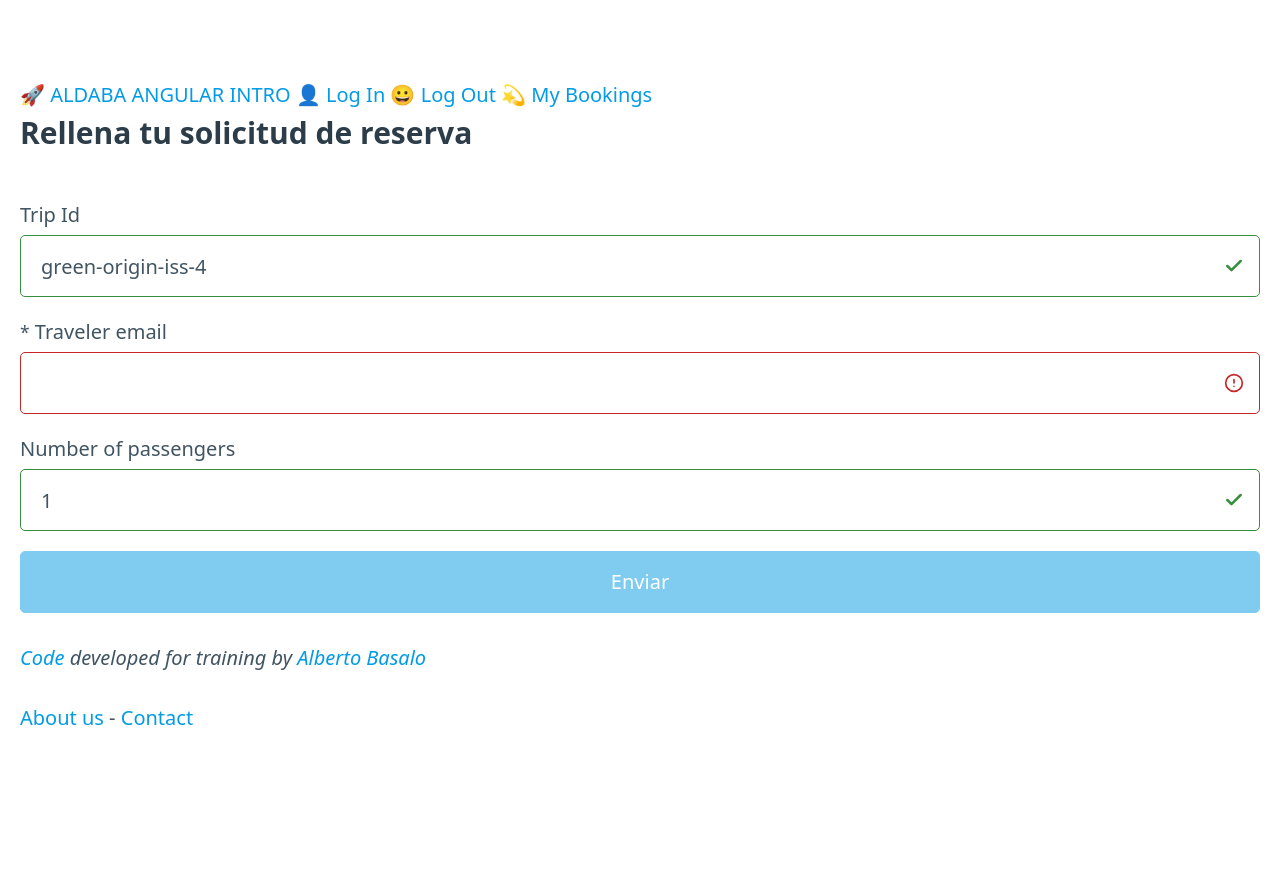
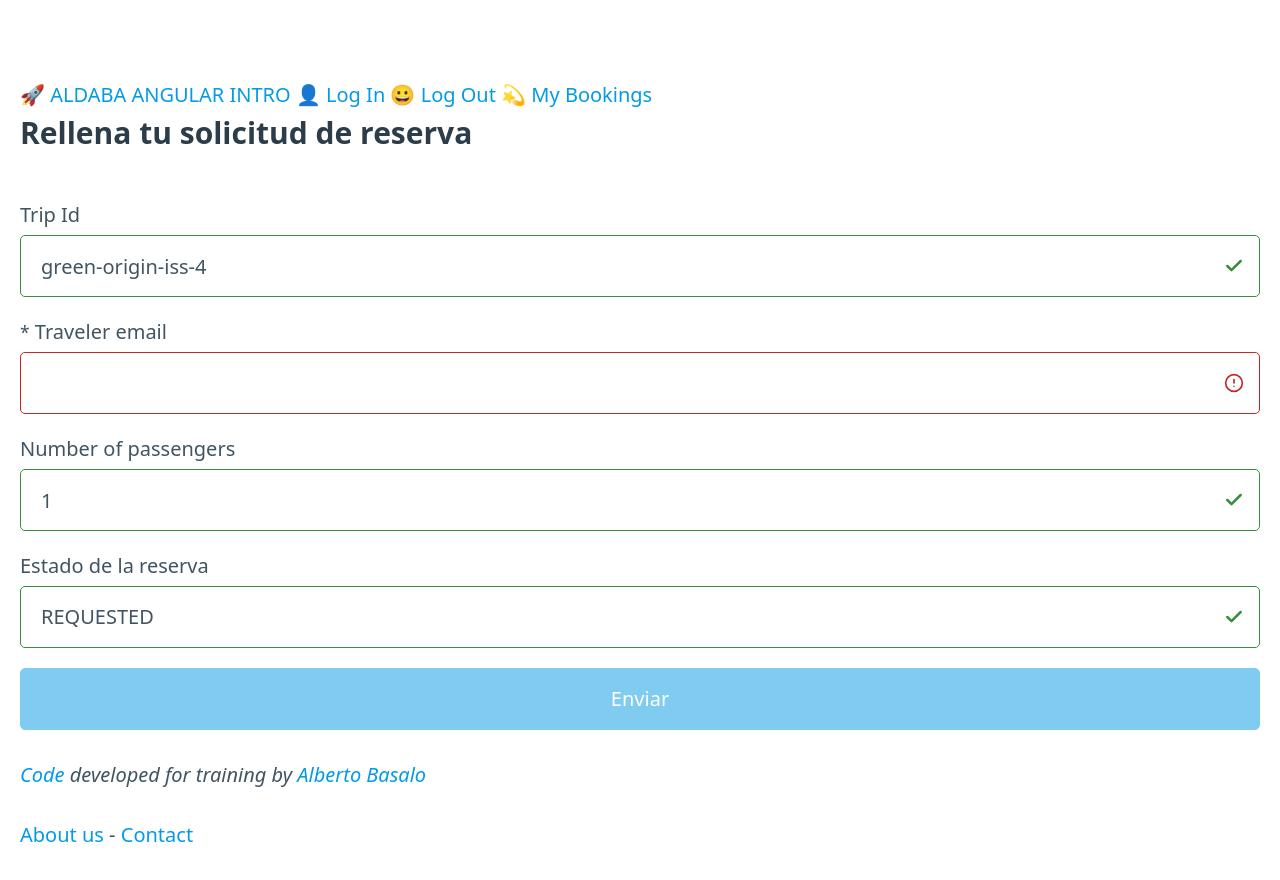
Before and after one commit to Esmoris/Aldaba-Angular-Intro, an Angular app: page /trips/green-origin-iss-4/booking in a window 1280 px wide. Shown: the top 880 px of the page. Before the commit the page ends 843 px from the top, so only its background shows below. Built offline with nearby package versions, Linux system fonts and the light colour scheme.

Commit message:
feat: select form enum

```diff
--- a/src/app/models/booking.ts
+++ b/src/app/models/booking.ts
@@ -1,8 +1,9 @@
 export enum BookingStatus {
-  REQUESTED,
-  PAID,
-  RESERVED,
-  NOTIFIED_RESERVATION,
+  REQUESTED = "REQUESTED",
+  PAID = "PAID",
+  RESERVED = "RESERVED",
+  NOTIFIED_RESERVATION = "NOTIFIED_RESERVATION",
+  ANNULLED = "ANNULLED",
 }
 
 export class Booking {
--- a/src/app/trips/new-booking/new-booking.component.html
+++ b/src/app/trips/new-booking/new-booking.component.html
@@ -27,6 +27,18 @@
            [attr.aria-invalid]="hasError('passengersCount')">
     <small *ngIf="hasError('passengersCount')">{{ getError('passengersCount') }}</small>
   </div>
+  <div>
+    <label for="status"> <small *ngIf="hasError('status')">*</small> Estado de la reserva </label>
+    <select type="number"
+            name="status"
+            formControlName="status"
+            [attr.aria-invalid]="hasError('status')">
+      <option *ngFor="let key of bookingStatusKeys"
+              [value]="key"
+              [label]="bookingStatus[key]"></option>
+    </select>
+    <small *ngIf="hasError('status')">{{ getError('status') }}</small>
+  </div>
   <button type="submit"
           (click)="onSubmitClick()"
           [disabled]="form.invalid"> Enviar </button>
--- a/src/app/trips/new-booking/new-booking.component.ts
+++ b/src/app/trips/new-booking/new-booking.component.ts
@@ -1,6 +1,7 @@
 import { Component, OnInit } from "@angular/core";
 import { FormBuilder, FormControl, FormGroup, Validators } from "@angular/forms";
 import { ActivatedRoute } from "@angular/router";
+import { BookingStatus } from "src/app/models/booking";
 
 @Component({
   selector: "app-new-booking",
@@ -9,13 +10,15 @@ import { ActivatedRoute } from "@angular/router";
 })
 export class NewBookingComponent implements OnInit {
   public form: FormGroup;
-
+  public bookingStatusKeys = Object.keys(BookingStatus);
+  public bookingStatus = BookingStatus;
   constructor(route: ActivatedRoute, formBuilder: FormBuilder) {
     const tripId = route.snapshot.paramMap.get("id");
     this.form = formBuilder.group({
       tripId: new FormControl(tripId, Validators.required),
       travelerId: new FormControl("", [Validators.required, Validators.email]),
       passengersCount: new FormControl(1, [Validators.required, Validators.min(1), Validators.max(6)]),
+      status: new FormControl("REQUESTED"),
     });
   }
 
```
